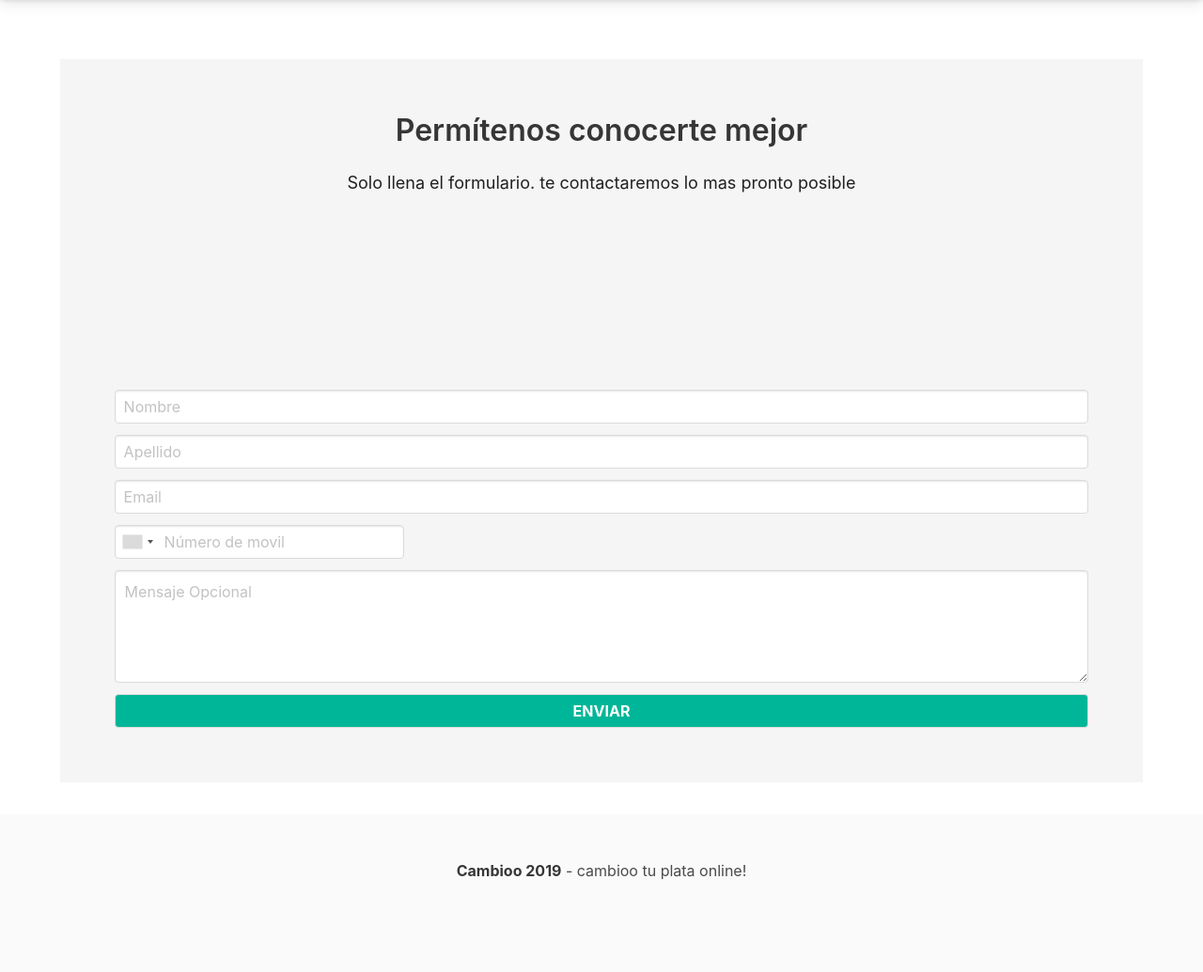
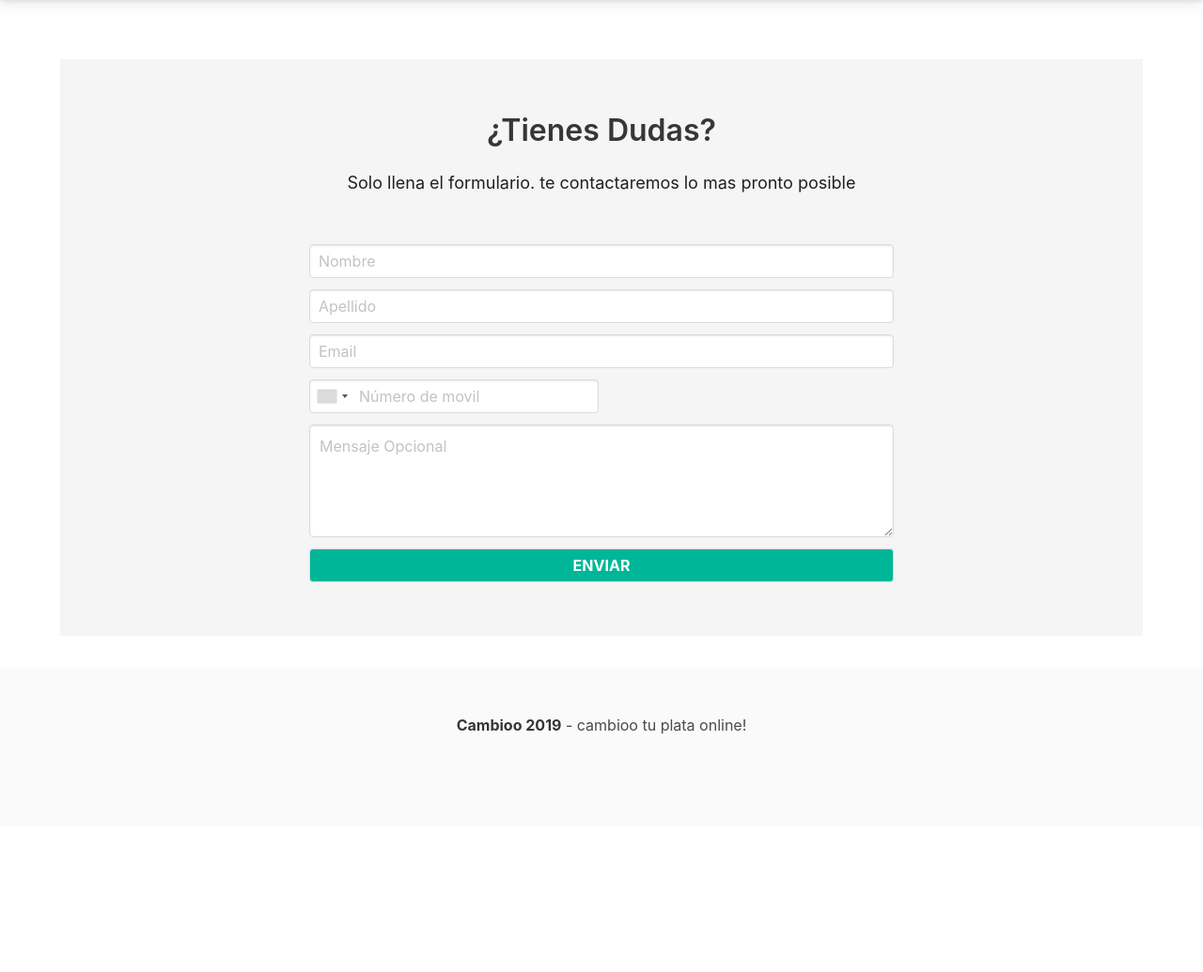
Before and after one commit to Danieldevop/exchange, a Django app: page /contacto in a window 1280 px wide. Shown: the part 52-1087 px from the top of the page at 94% size. After the commit the page ends 834 px from the top, so only its background shows below. Run offline with Django 3.2, Linux system fonts and the light colour scheme; grey boxes are pictures that could not be loaded.

Commit message:
slider and contact form created

```diff
--- a/pages/static/styles/index.css
+++ b/pages/static/styles/index.css
@@ -212,7 +219,13 @@ input {
 
 .contact-form {
 	margin: auto;
-	margin-top: 20%;
+	margin-top: 15%;
+}
+
+.contact-form-contact {
+	margin: auto;
+	margin-top: 5%;
+	width: 60%;
 }
 
 .contact-button {
--- a/pages/templates/pages/contact.html
+++ b/pages/templates/pages/contact.html
@@ -13,11 +13,11 @@
 <section class="container">
 	<div class="bg-contact contact">
 		<h1 class="title">
-			Permítenos conocerte mejor
+			¿Tienes Dudas?
 		</h1>
 		<p>Solo llena el formulario. te contactaremos lo mas pronto posible</p>
-		<div class="bg4-content contact-form">
-			<form id="theForm" method="POST" class="contact-form">
+		<div class="bg4-content contact-form-contact">
+			<form id="theForm" method="POST" class="">
 				{% csrf_token %}
 				<div class="field">
 					<label class="label" for="name"></label>
```
Also changed, not shown: other parts of pages/static/styles/index.css (+17 -10 lines), pages/static/js/form.js (+3 -10 lines), pages/templates/pages/form.html (+7 -5 lines).
